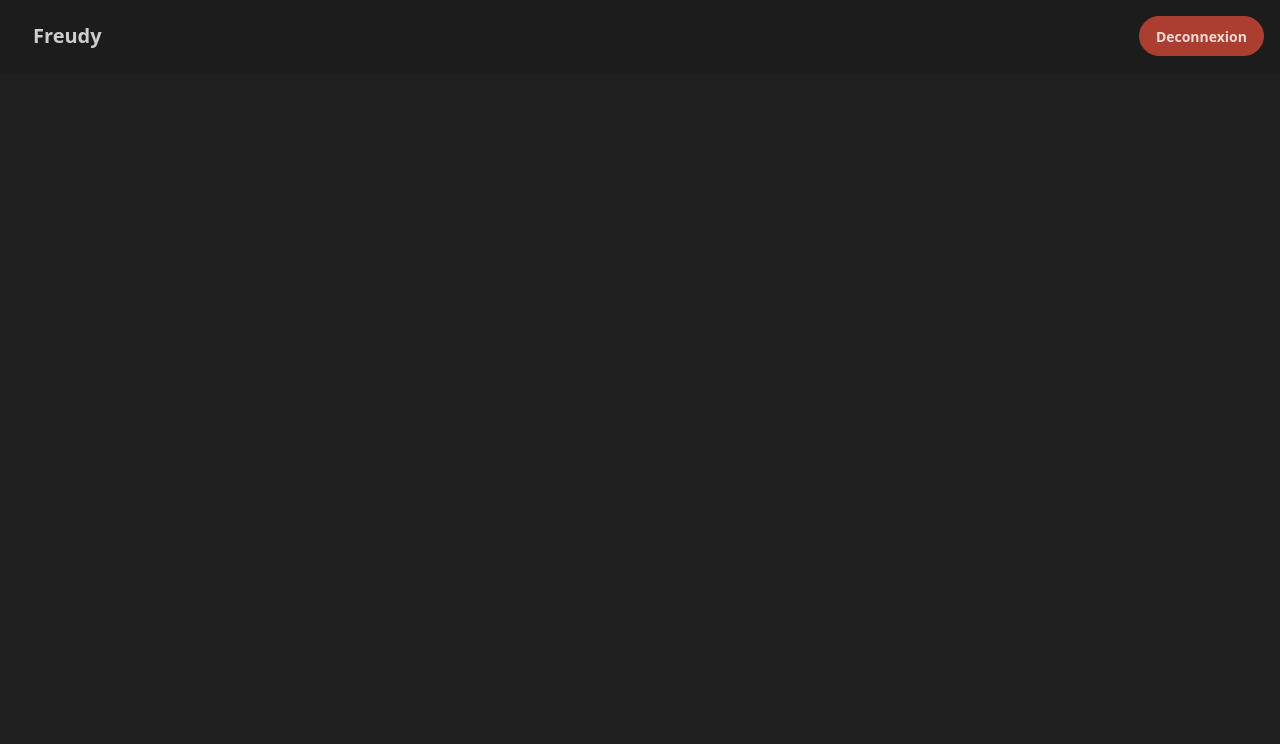
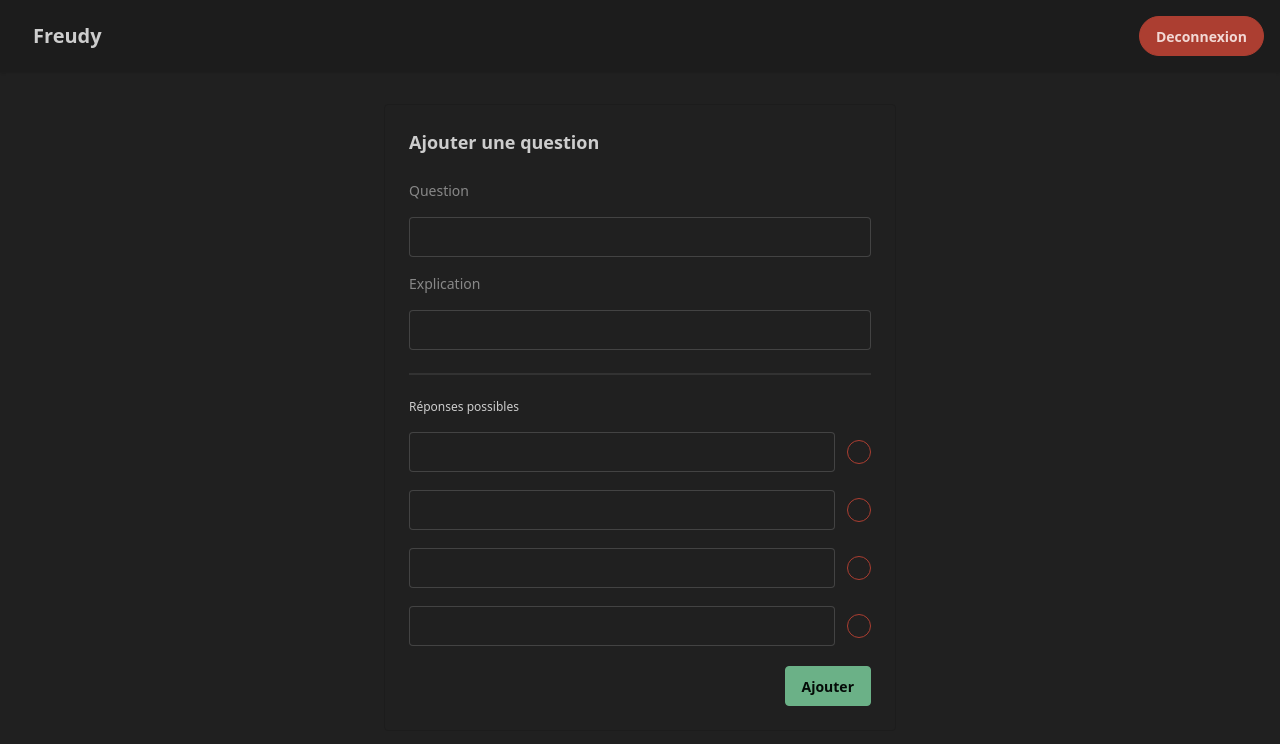
Before and after one commit to ghosts-arch/freudy-website, a Next.js app: page /dashboard in a window 1280 px wide. Shown: the top 744 px of the page. Built offline with nearby package versions, Linux system fonts and the light colour scheme; no server answers; sample sign-in values are in the browser's storage.

Commit message:
wip createQuestion

```diff
--- a/src/app/(dashboard)/dashboard/page.tsx
+++ b/src/app/(dashboard)/dashboard/page.tsx
@@ -1,4 +1,5 @@
 import { auth } from "@/auth";
+import CreateQuestionForm from "@/components/ui/forms/createQuestionForm";
 
 import { redirect } from "next/navigation";
 
@@ -7,5 +8,15 @@ export default async function Dashboard() {
   if (!session) {
     redirect("/");
   }
-  return <div className=""></div>;
+
+  return (
+    <div className="flex items-center justify-center mt-8">
+      <div className="card card-border bg-base-100 w-[32rem]">
+        <div className="card-body">
+          <h2 className="card-title mb-4">Ajouter une question</h2>
+          <CreateQuestionForm />
+        </div>
+      </div>
+    </div>
+  );
 }
--- /dev/null
+++ b/src/app/actions/createQuestion.ts
@@ -0,0 +1,18 @@
+export async function createQuestion(formData: FormData): Promise<void> {
+  const question = formData.get("question");
+  const explanation = formData.get("explanation");
+  const validAnswer = formData.get("valid_answer");
+  const answer1 = formData.get("answer_1");
+  const answer2 = formData.get("answer_2");
+  const answer3 = formData.get("answer_3");
+  const answer4 = formData.get("answer_4");
+  console.log(
+    question,
+    explanation,
+    validAnswer,
+    answer1,
+    answer2,
+    answer3,
+    answer4
+  );
+}
--- /dev/null
+++ b/src/components/ui/forms/createQuestionForm.tsx
@@ -0,0 +1,78 @@
+"use client";
+
+import { createQuestion } from "@/app/actions/createQuestion";
+
+export default function CreateQuestionForm() {
+  return (
+    <form className="form-control space-y-4" action={createQuestion}>
+      <label className="label">Question</label>
+      <input type="text" className="input w-full" name="question" />
+      <label className="label">Explication</label>
+      <input type="text" className="input w-full" name="explanation" />
+      <div className="divider"></div>
+      <fieldset className="fieldset space-y-3">
+        <legend>Réponses possibles</legend>
+        <div className="flex items-center gap-3">
+          <input name="answer_1" type="text" className="input w-full flex-1" />
+          <div className="flex items-center gap-2">
+            <label className="label">
+              <input
+                type="radio"
+                id="answer_1"
+                name="valid_answer"
+                className="radio radio-error checked:radio-success"
+                defaultChecked={false}
+              />
+            </label>
+          </div>
+        </div>
+        <div className="flex items-center gap-3">
+          <input type="text" className="input w-full flex-1" name="answer_2" />
+          <div className="flex items-center gap-2">
+            <label className="label">
+              <input
+                type="radio"
+                name="valid_answer"
+                id="answer_2"
+                className="radio radio-error checked:radio-success"
+                defaultChecked={false}
+              />
+            </label>
+          </div>
+        </div>
+        <div className="flex items-center gap-3">
+          <input type="text" className="input w-full flex-1 " name="answer_3" />
+          <div className="flex items-center gap-2">
+            <label className="label">
+              <input
+                type="radio"
+                name="valid_answer"
+                id="answer_3"
+                className="radio radio-error checked:radio-success"
+                defaultChecked={false}
+              />
+            </label>
+          </div>
+        </div>
+        <div className="flex items-center gap-3">
+          <input type="text" className="input w-full flex-1" name="answer_4" />
+          <div className="flex items-center gap-2">
+            <label className="label">
+              <input
+                type="radio"
+                name="valid_answer"
+                id="answer_4"
+                className="radio radio-error checked:radio-success"
+                defaultChecked={false}
+              />
+            </label>
+          </div>
+        </div>
+      </fieldset>
+
+      <div className="card-actions justify-end mt-4">
+        <button className="btn btn-success">Ajouter</button>
+      </div>
+    </form>
+  );
+}
```
